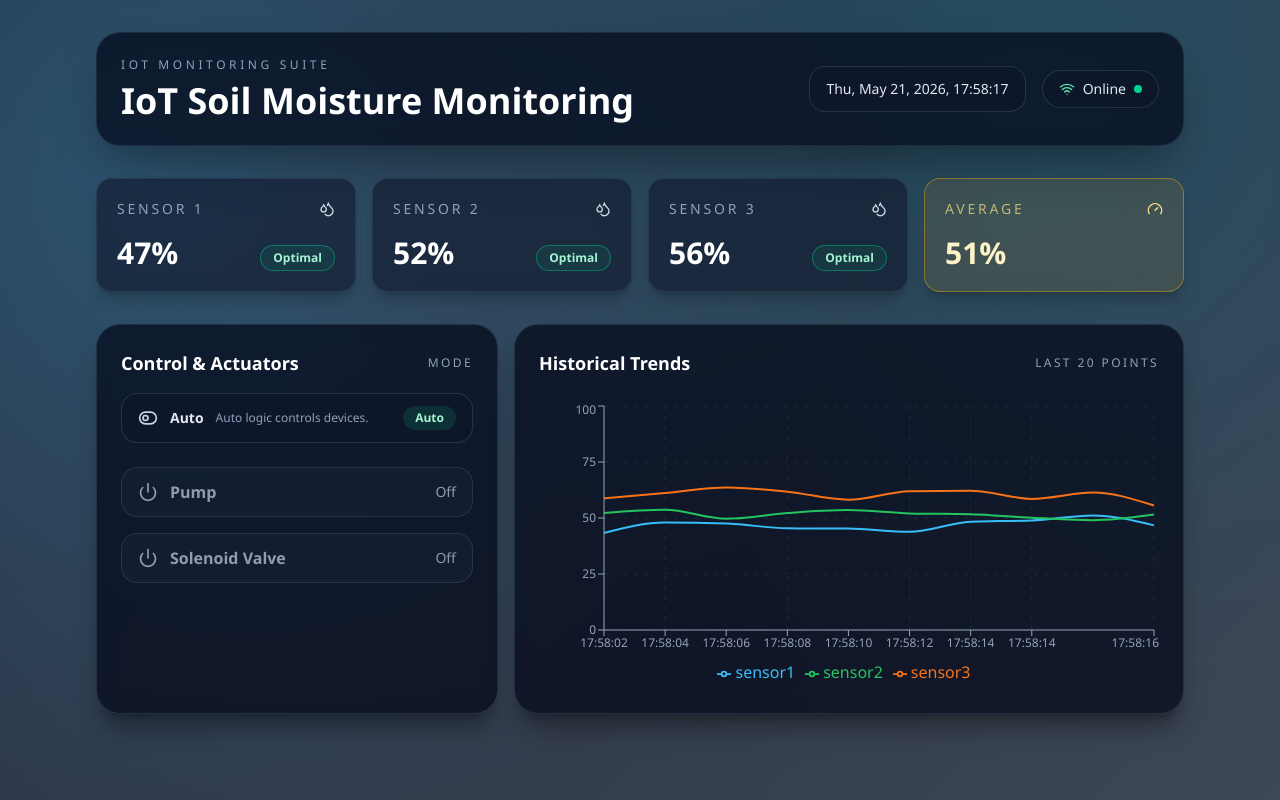
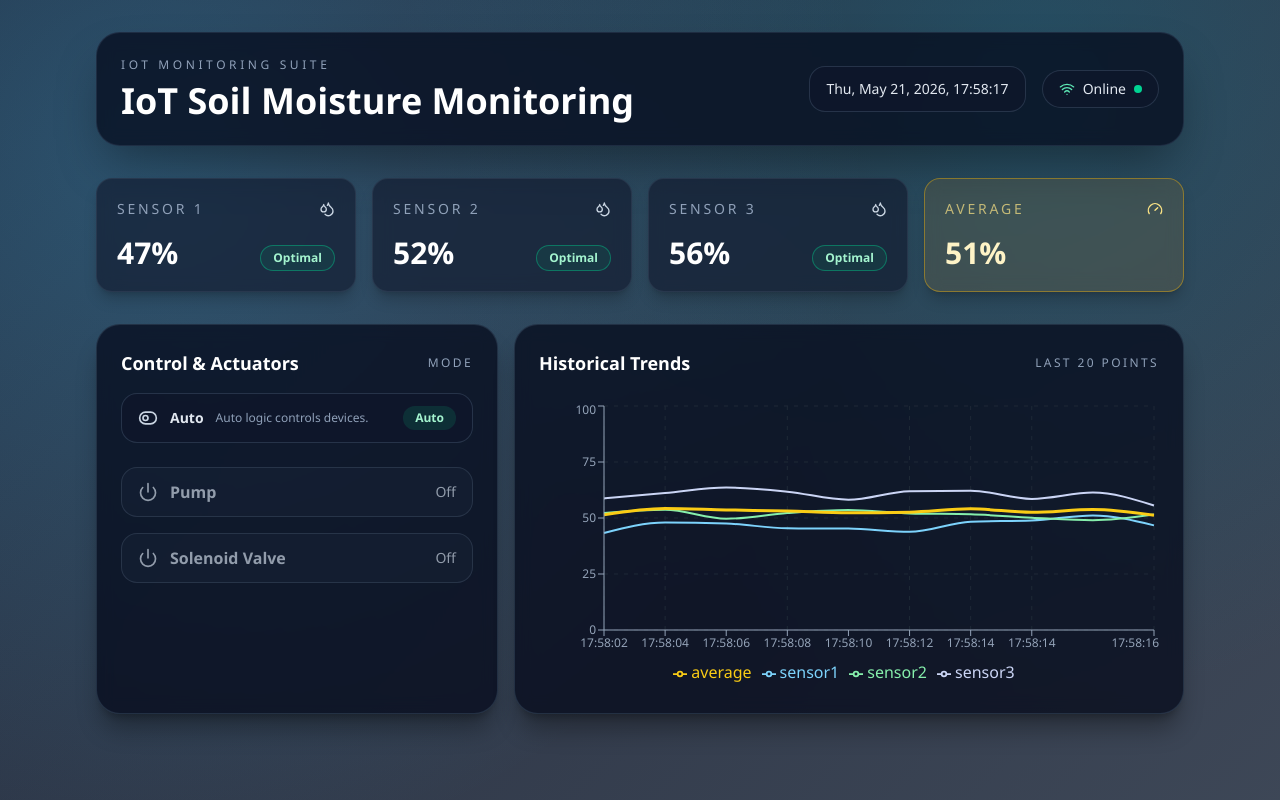
Before and after one commit to arieansyahsurya03-netizen/PPO, a React (Vite) app: page / in a window 1280 px wide. Built offline with nearby package versions, Linux system fonts and the light colour scheme.

Commit message:
add average moisture calculation and update chart colors

```diff
--- a/src/App.tsx
+++ b/src/App.tsx
@@ -27,6 +27,7 @@ interface SensorSnapshot {
   sensor1: number
   sensor2: number
   sensor3: number
+  average: number
 }
 
 interface ActuatorState {
@@ -74,12 +75,17 @@ const buildInitialHistory = (values: Record<SensorKey, number>) => {
   return Array.from({ length: 6 }, (_, index) => {
     const stamp = new Date(now - (5 - index) * 2000)
     const jitter = () => clamp(values.sensor1 + (Math.random() * 6 - 3), 0, 100)
+    const sensor1 = jitter()
+    const sensor2 = clamp(values.sensor2 + (Math.random() * 6 - 3), 0, 100)
+    const sensor3 = clamp(values.sensor3 + (Math.random() * 6 - 3), 0, 100)
+    const average = (sensor1 + sensor2 + sensor3) / 3
 
     return {
       time: formatTimeLabel(stamp),
-      sensor1: jitter(),
-      sensor2: clamp(values.sensor2 + (Math.random() * 6 - 3), 0, 100),
-      sensor3: clamp(values.sensor3 + (Math.random() * 6 - 3), 0, 100),
+      sensor1,
+      sensor2,
+      sensor3,
+      average,
     }
   })
 }
@@ -124,12 +130,14 @@ function App() {
         }
 
         const now = new Date()
+        const average = (updated.sensor1 + updated.sensor2 + updated.sensor3) / 3
         setHistory((prevHistory) => {
           const next = [
             ...prevHistory,
             {
               time: formatTimeLabel(now),
               ...updated,
+              average,
             },
           ]
 
@@ -383,22 +391,29 @@ function App() {
                   <Line
                     type="monotone"
                     dataKey="sensor1"
-                    stroke="#38bdf8"
+                    stroke="#7dd3fc"
                     strokeWidth={2}
                     dot={false}
                   />
                   <Line
                     type="monotone"
                     dataKey="sensor2"
-                    stroke="#22c55e"
+                    stroke="#86efac"
                     strokeWidth={2}
                     dot={false}
                   />
                   <Line
                     type="monotone"
                     dataKey="sensor3"
-                    stroke="#f97316"
+                    stroke="#cbd5f5"
                     strokeWidth={2}
+                    dot={false}
+                  />
+                  <Line
+                    type="monotone"
+                    dataKey="average"
+                    stroke="#facc15"
+                    strokeWidth={3}
                     dot={false}
                   />
                 </LineChart>
```
